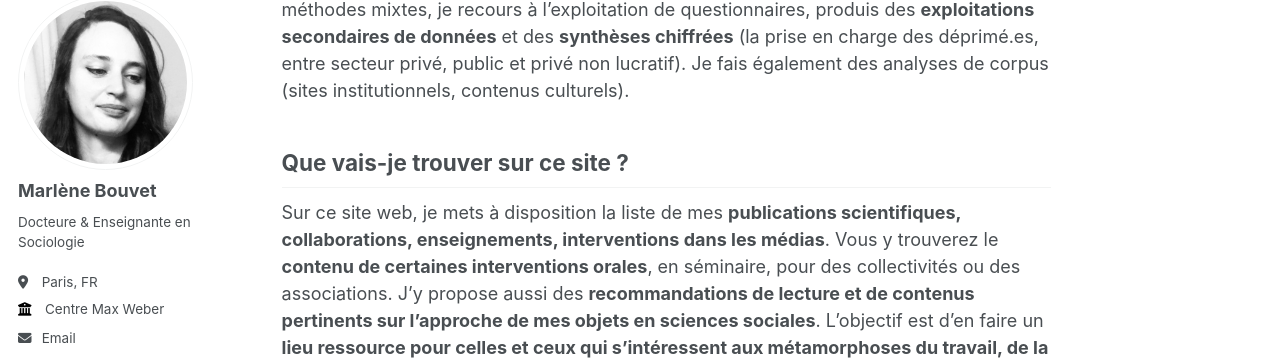
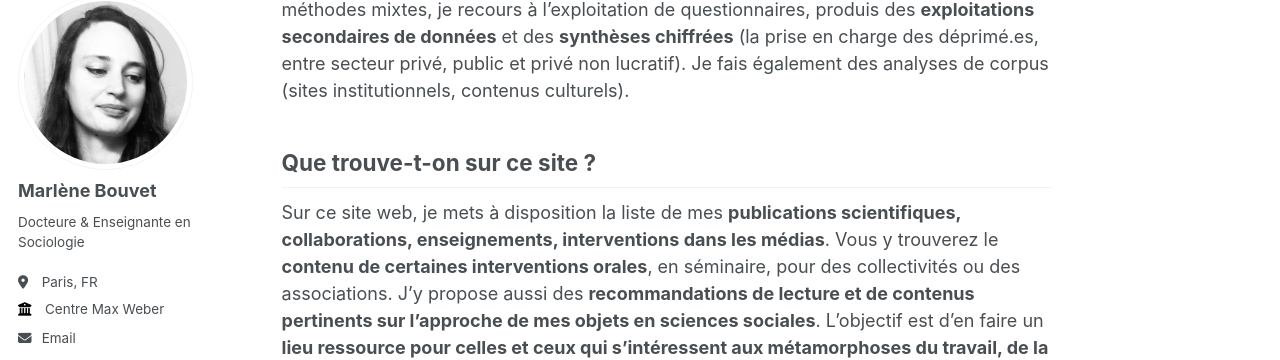
Before and after one commit to marlenebouvet/marlenebouvet.fr, a Jekyll site: the page built from _pages/about.md, in a window 1280 px wide and 900 px high, scrolled down 922 px. Shown: the part 111-471 px from the top of the window. Built offline with Jekyll 4.4.1, drawn with Linux system fonts in a browser that asks for light colours; some web fonts are replaced.

Commit message:
Modification d'un sous-titre

```diff
--- a/_pages/about.md
+++ b/_pages/about.md
@@ -23,7 +23,7 @@ Je suis spécialisée dans l'**approche biographique des pratiques culturelles,
 
 Du point de vue des méthodes, je mobilise fréquemment l'**approche ethnographique** (monographie, observations) et la **méthode par entretiens**, **entretiens semi-dirigés**, **entretiens collectifs**, **en face-à-face ou en visio**. Dans mes enquêtes s'appuyant sur des méthodes mixtes, je recours à l'exploitation de questionnaires, produis des **exploitations secondaires de données** et des **synthèses chiffrées** (la prise en charge des déprimé.es, entre secteur privé, public et privé non lucratif). Je fais également des analyses de corpus (sites institutionnels, contenus culturels).
 
-## Que vais-je trouver sur ce site ?
+## Que trouve-t-on sur ce site ?
 
 Sur ce site web, je mets à disposition la liste de mes **publications scientifiques, collaborations, enseignements, interventions dans les médias**. Vous y trouverez le **contenu de certaines interventions orales**, en séminaire, pour des collectivités ou des associations. J'y propose aussi des **recommandations de lecture et de contenus pertinents sur l'approche de mes objets en sciences sociales**. L'objectif est d'en faire un **lieu ressource pour celles et ceux qui s'intéressent aux métamorphoses du travail, de la psychiatrie et de la culture** : mettre un coup de projecteur sur les découvertes sociologiques de mes collègues, commenter le changement social et partager mes réflexions avec vous.
 
```
